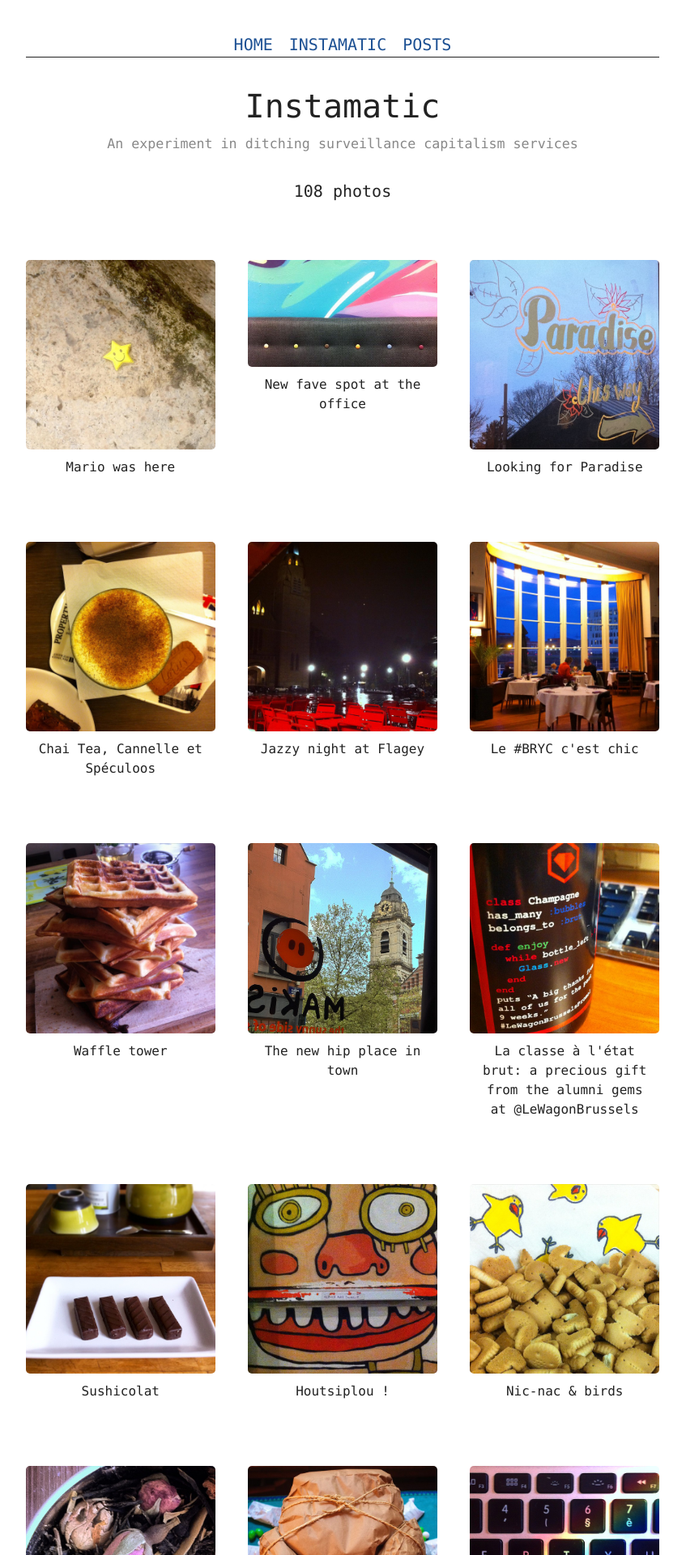
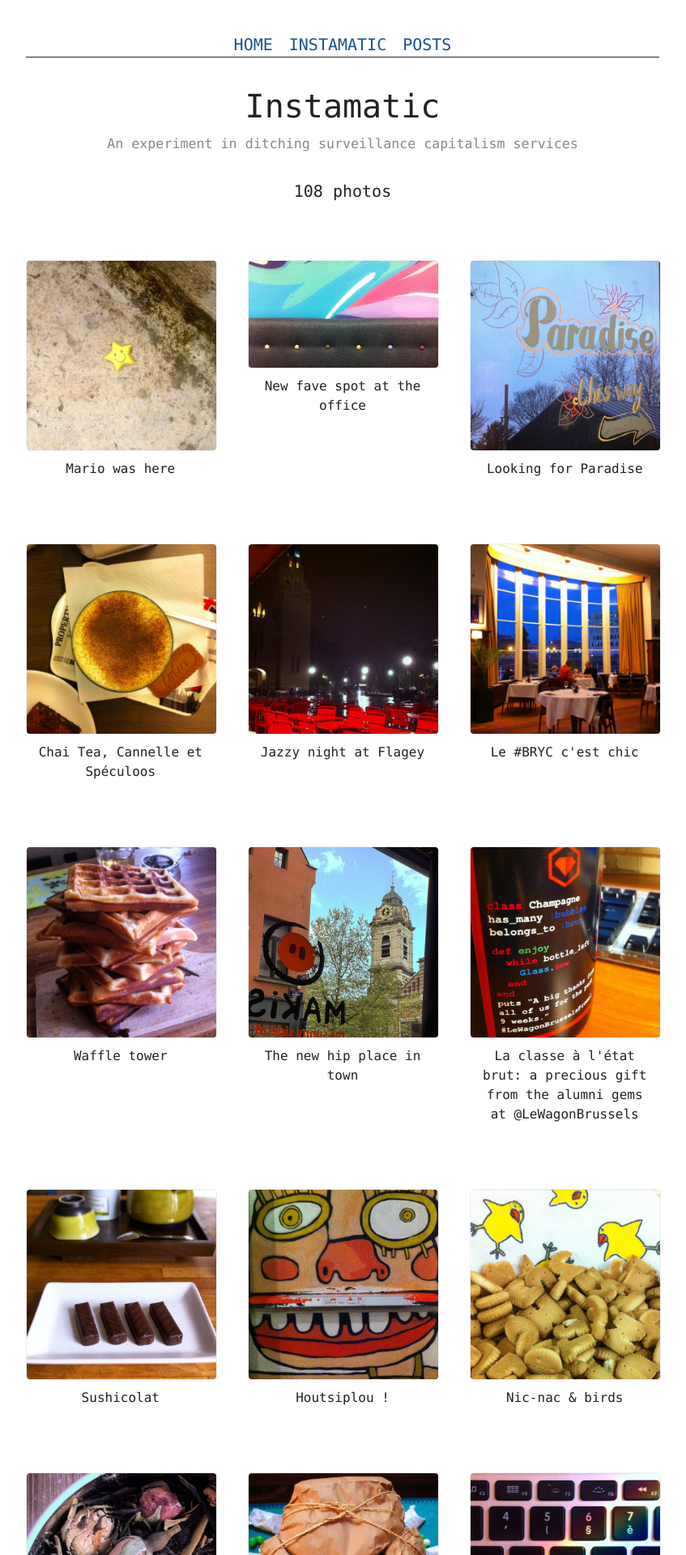
Before and after one commit to otagi/otagi.github.io, a Jekyll site: the page built from instamatic.html, in a window 1280 px wide. Shown: the top 1920 px of the page at 81% size, without its empty margins (217-1064 px from the left). Built offline with Jekyll 4.4.1, drawn with Linux system fonts in a browser that asks for light colours.

Commit message:
Add image border

```diff
--- a/assets/stylesheets/typewriter/_base.scss
+++ b/assets/stylesheets/typewriter/_base.scss
@@ -92,6 +92,10 @@ blockquote {
   border-color: #ddd;
 }
 
+img {
+  border-color: #f0f0f0;
+}
+
 @media (prefers-color-scheme: dark) {
   html {
     background-color: #1c1c1c;
@@ -113,6 +117,10 @@ blockquote {
 
   blockquote {
     border-color: #444;
+  }
+
+  img {
+    border-color: transparent;
   }
 }
 
@@ -171,6 +179,11 @@ pre, video, img {
   border-radius: 0.5rem;
 }
 
+img {
+  border-style: solid;
+  border-width: 1px;
+}
+
 :not(pre) > code {
   border-radius: 0.2rem;
   padding: 0.1em 0.3em;
```
